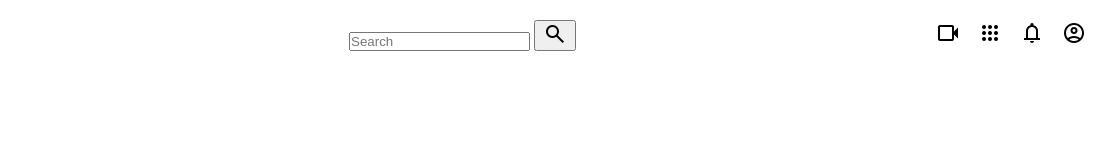
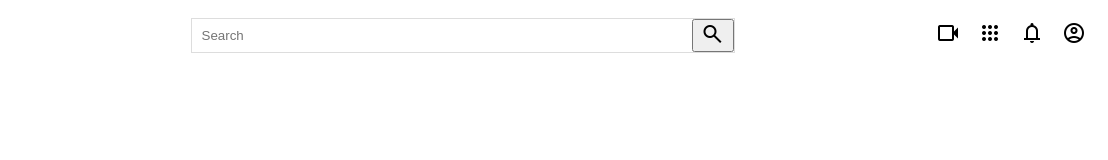
Before and after one commit to HarshPachani/Youtube-Clone, a plain HTML site: page index.html in a window 1280 px wide. Shown: the full height of the page, 172-1280 px from the left. Drawn offline with nearby package versions, Linux system fonts and the light colour scheme.

Commit message:
Completed header section

```diff
--- a/style.css
+++ b/style.css
@@ -37,3 +37,27 @@ body{
     padding: 0px 7px;
     cursor: pointer;
 }
+
+.header-search form{
+    border: 1px solid #ddd;
+    height: 35px;
+    margin: 0;
+    padding: 0;
+    display: flex;
+}
+
+.header-search input{
+    width: 500px;
+    padding: 10px;
+    margin: 0;
+    border-radius: 0;
+    border: none;
+}
+
+.header-serach button{
+    padding: 0;
+    margin: 0;
+    height: 100%;
+    border: none;
+    border-radius: 0;
+}
```
Also changed, not shown: index.html (+4 -0 lines).
